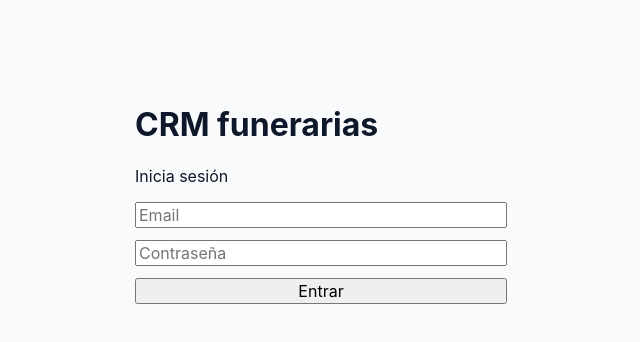
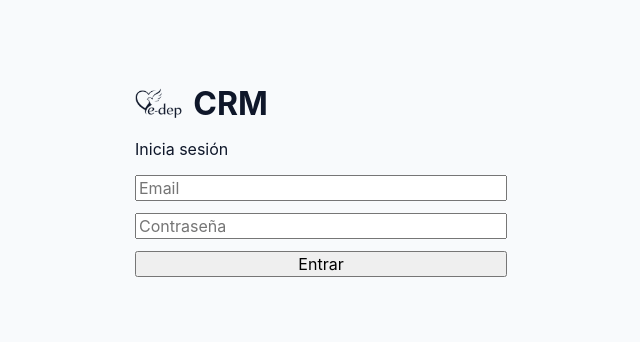
Before and after one commit to carlosescrivam-lgtm/crmedep, a React (Vite) app: page / in a window 1280 px wide. Shown: the top 342 px of the page, without its empty margins (319-959 px from the left). Built offline with nearby package versions, Linux system fonts and the light colour scheme.

Commit message:
añade logo edep en header

```diff
--- a/src/App.jsx
+++ b/src/App.jsx
@@ -1,6 +1,6 @@
 import React, { useEffect, useMemo, useState } from "react";
 import { supabase } from "./supabaseClient";
-
+import logoEdep from "./assets/logo-edep.png";
 
 
 function normalizeHeader(value) {
@@ -243,21 +243,23 @@
   titulo: "Precios",
   texto: `Trabajamos con un modelo muy sencillo:
 
-- Plan básico: [100 € / mes (30 dias naturales) y hasta 10 servicios disponibles durante ese periodo]
-- Plan profesional: [X € / mes (30 dias naturales)]
-- Plan ilimitado: [200 € / mes (30 dias naturales) y servicios ilimitados durante ese período]
+Si os registrais ahora, teneis un periodo de 15 dias y 3 servicios totalmente gratis para probarlo y al final de ese período decidis uno de los planes en funcion de volumen
+
+- Plan básico: [85€+iva (102,85€) / mes (30 dias naturales) y hasta 10 servicios disponibles durante ese período]
+- Plan profesional: [135€+iva (163,35€) / mes (30 dias naturales) y hasta 10 servicios disponibles durante ese período]
+- Plan ilimitado: [199€+iva (240,80€) / mes (30 dias naturales) y servicios ilimitados durante ese período]
 
 
 Incluye:
-- Libro de condolencias digital personalizado
+- Numero de servicios al mes según plan
 - Acceso al Dashboard para la funeraria con control de todas sus paginas
 - Envío de PDF de forma automática al finalizar el período de prueba
 - Soporte y configuración
 
 Lo importante es que la funeraria puede ofrecerlo como un servicio adicional de valor para la familia. El precio estimado de un servicio es entre 50 y 100€ a vuestra elección
 
-👉 En muchos casos se integra dentro del servicio o incluso se puede repercutir fácilmente.
-Si os registrais ahora, teneis un periodo de 15 dias y 3 servicios totalmente gratis para probarlo y al final de ese período decidis`
+👉 En muchos casos se integra dentro del servicio aunque se puede repercutir fácilmente.
+`
 
 
 }
@@ -549,7 +551,14 @@
   if (!session) {
     return (
       <div style={{ maxWidth: 420, margin: "60px auto", padding: 24 }}>
-        <h1>CRM funerarias</h1>
+        <div style={{ display: "flex", alignItems: "center", gap: 10 }}>
+  <img
+    src={logoEdep}
+    alt="EDEP"
+    style={{ height: 32, objectFit: "contain" }}
+  />
+  <h1 style={{ margin: 0 }}>CRM</h1>
+</div>
         <p>Inicia sesión</p>
         <form onSubmit={signIn} style={{ display: "grid", gap: 12 }}>
           <input
@@ -693,7 +702,14 @@
     <div className="app-shell">
       <header className="topbar">
         <div>
-          <h1>CRM funerarias</h1>
+          <div style={{ display: "flex", alignItems: "center", gap: 10 }}>
+  <img
+    src={logoEdep}
+    alt="EDEP"
+    style={{ height: 70, objectFit: "contain" }}
+  />
+  <h1 style={{ margin: 0 }}>CRM</h1>
+</div>
           <p>Conectado a Supabase. Usuario: {session.user.email}</p>
         </div>
 
```
Also changed, not shown: src/assets/logo-edep.png (added).
